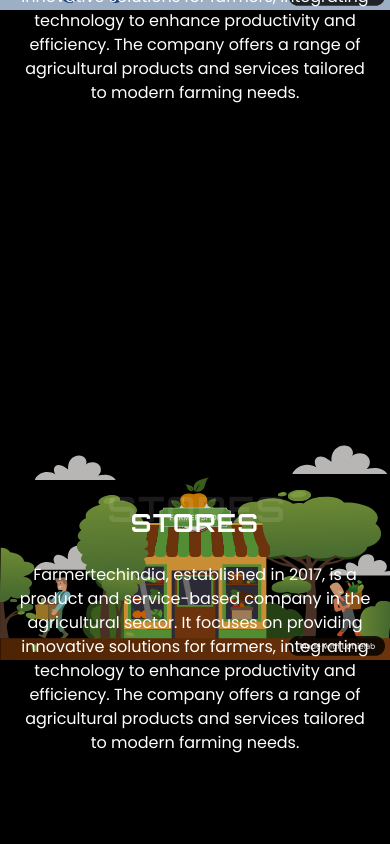
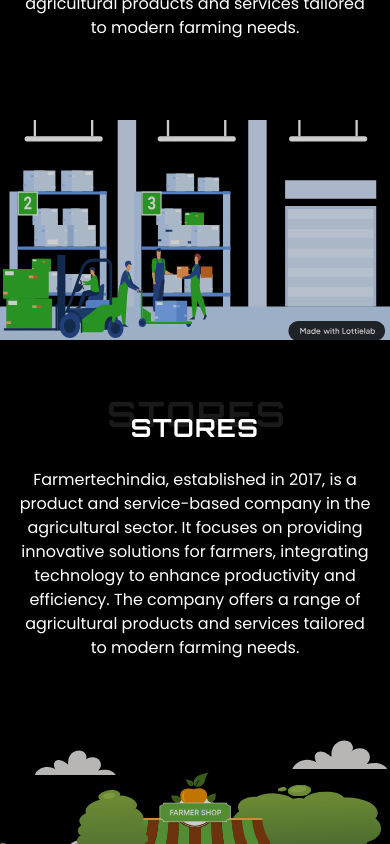
Before and after one commit to shuklaharsh05/FarmerShop, a Next.js app: page / in a window 390 px wide. Shown: the part 940-1784 px from the top of the page. Built offline with nearby package versions, Linux system fonts and the light colour scheme.

Commit message:
updated lottie files

```diff
--- a/src/app/page.js
+++ b/src/app/page.js
@@ -39,7 +39,7 @@
   return (
     <>
       {/* Hero Section - Fixed */}
-      <div className={`relative w-full min-h-[725px] lg:min-h-screen overflow-hidden ${isDark?'text-white bg-black':'text-black bg-white'} font-sans duration-500`}>
+      <div className={`relative w-full min-h-[660px] lg:min-h-screen overflow-hidden ${isDark?'text-white bg-black':'text-black bg-white'} font-sans duration-500`}>
         {/* Background Animation */}
         <div className="absolute inset-0 z-0 pt-[435px] lg:pt-0">
           <Player
--- a/src/components/sections/stores.jsx
+++ b/src/components/sections/stores.jsx
@@ -19,7 +19,7 @@
 
   return (
     <section
-    className={`min-h-[650px] lg:h-screen transition-colors duration-500 flex flex-col items-center justify-start pt-10 lg:pt-16 overflow-hidden relative
+    className={`min-h-[620px] lg:h-screen transition-colors duration-500 flex flex-col items-center justify-start pt-10 lg:pt-16 overflow-hidden relative
       ${theme
         ? 'text-white'
         : 'text-[#000]'
@@ -27,25 +27,16 @@
     }
   >
 
-     {/* Background Animation */}
-     <div className="absolute inset-0 z-0 overflow-hidden">
-       <div className="w-full h-full overflow-hidden">
+      {/* Background Animation */}
+      <div className="absolute inset-0 z-0 pt-[390px] lg:pt-0">
           <Player
             autoplay
             loop
             src="/gif/Third-page.json"
-            style={{
-              width: '100%',
-              height: '100%',
-              maxWidth: '100%',
-              maxHeight: '100%',
-              overflow: 'hidden',
-              objectPosition: 'bottom',
-              objectFit: 'cover'
-            }}
+            className=" w-full h-full bg-black"
+            style={{ width: '100%', height: '100%' }}
           />
-       </div>
-     </div>
+        </div>
 
         {/* Overlay */}
         <div className="absolute top-0 left-0 w-full h-full z-10 bg-black/20" />
@@ -87,7 +78,7 @@
         initial={{ opacity: 0, y: 50 }}
         animate={isContentInView ? { opacity: 1, y: 0 } : { opacity: 0, y: 50 }}
         transition={{ duration: 0.8, delay: 0.6 }}
-        className="bg-opacity-70 mt-4 px-4 py-2 max-w-5xl text-base text-center lg:text-lg z-20 relative"
+        className="bg-opacity-70 mt-4 lg:mt-40 px-4 py-2 max-w-5xl text-base text-center lg:text-lg z-20 relative"
       >
         Farmertechindia, established in 2017, is a product and service-based company in the agricultural sector. It focuses on providing innovative solutions for farmers, integrating technology to enhance productivity and efficiency. The company offers a range of agricultural products and services tailored to modern farming needs.
       </motion.p>
--- a/src/components/sections/warehouses.jsx
+++ b/src/components/sections/warehouses.jsx
@@ -19,32 +19,23 @@
 
   return (
     <section
-    className={`min-h-[650px] lg:h-screen transition-colors duration-500 flex flex-col items-center justify-start pt-10 lg:pt-16 overflow-hidden relative
+    className={`min-h-[620px] lg:h-screen transition-colors duration-500 flex flex-col items-center justify-start pt-10 lg:pt-16 overflow-hidden relative
       ${theme
         ? 'text-white'
         : 'text-[#000]'
       }`
     }
   >
-     {/* Background Animation */}
-     <div className="absolute inset-0 z-0 overflow-hidden">
-       <div className="w-full h-full overflow-hidden">
+      {/* Background Animation */}
+      <div className="absolute inset-0 z-0 pt-[400px] lg:pt-0">
           <Player
             autoplay
             loop
             src="/gif/Second-page.json"
-            style={{
-              width: '100%',
-              height: '100%',
-              maxWidth: '100%',
-              maxHeight: '100%',
-              overflow: 'hidden',
-              objectPosition: 'bottom',
-              objectFit: 'cover'
-            }}
+            className=" w-full h-full bg-black"
+            style={{ width: '100%', height: '100%' }}
           />
-       </div>
-     </div>
+        </div>
 
         {/* Overlay */}
         <div className="absolute top-0 left-0 w-full h-full z-10 bg-black/20" />
```
Also changed, not shown: public/gif/First-page.json.
